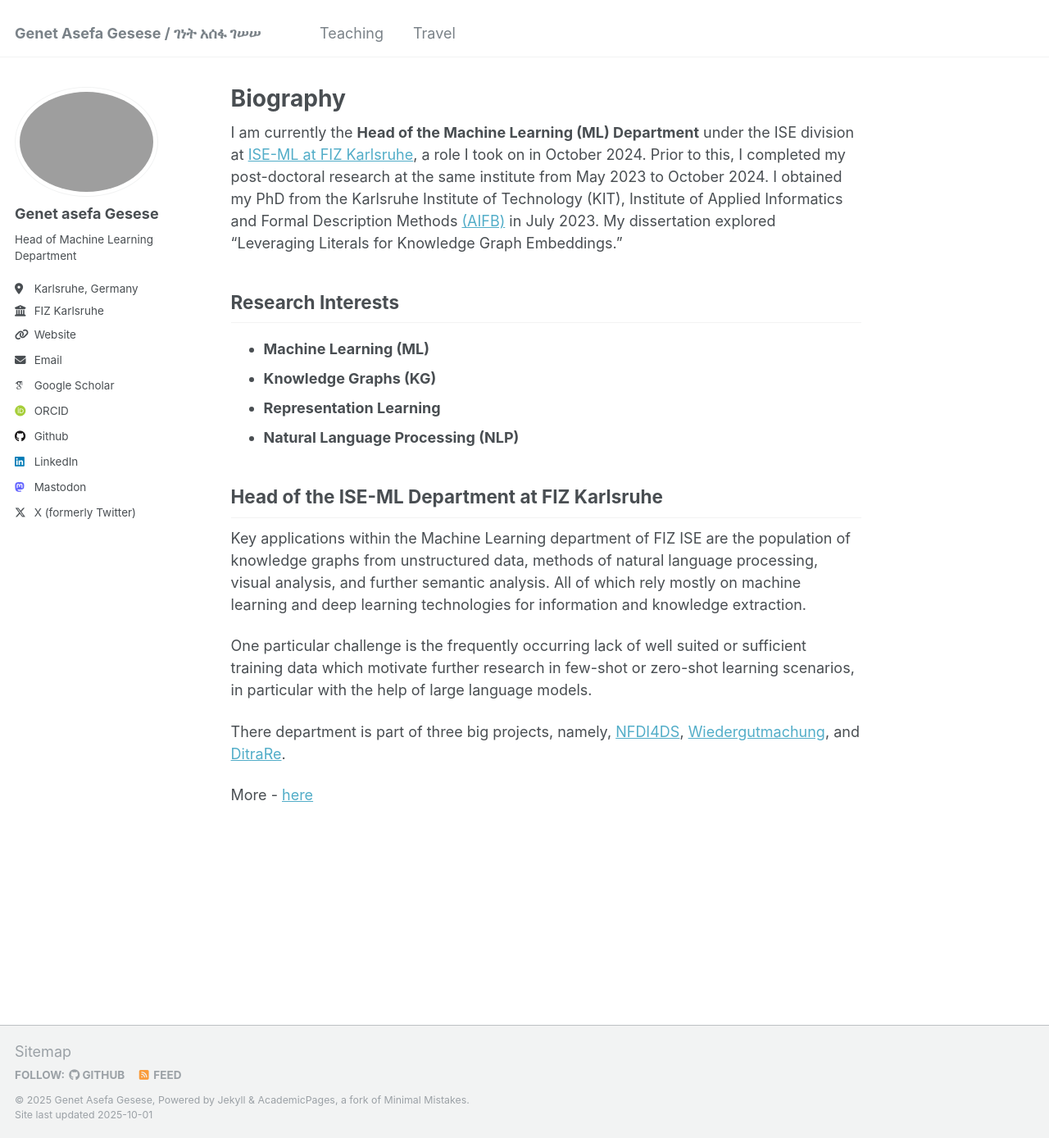
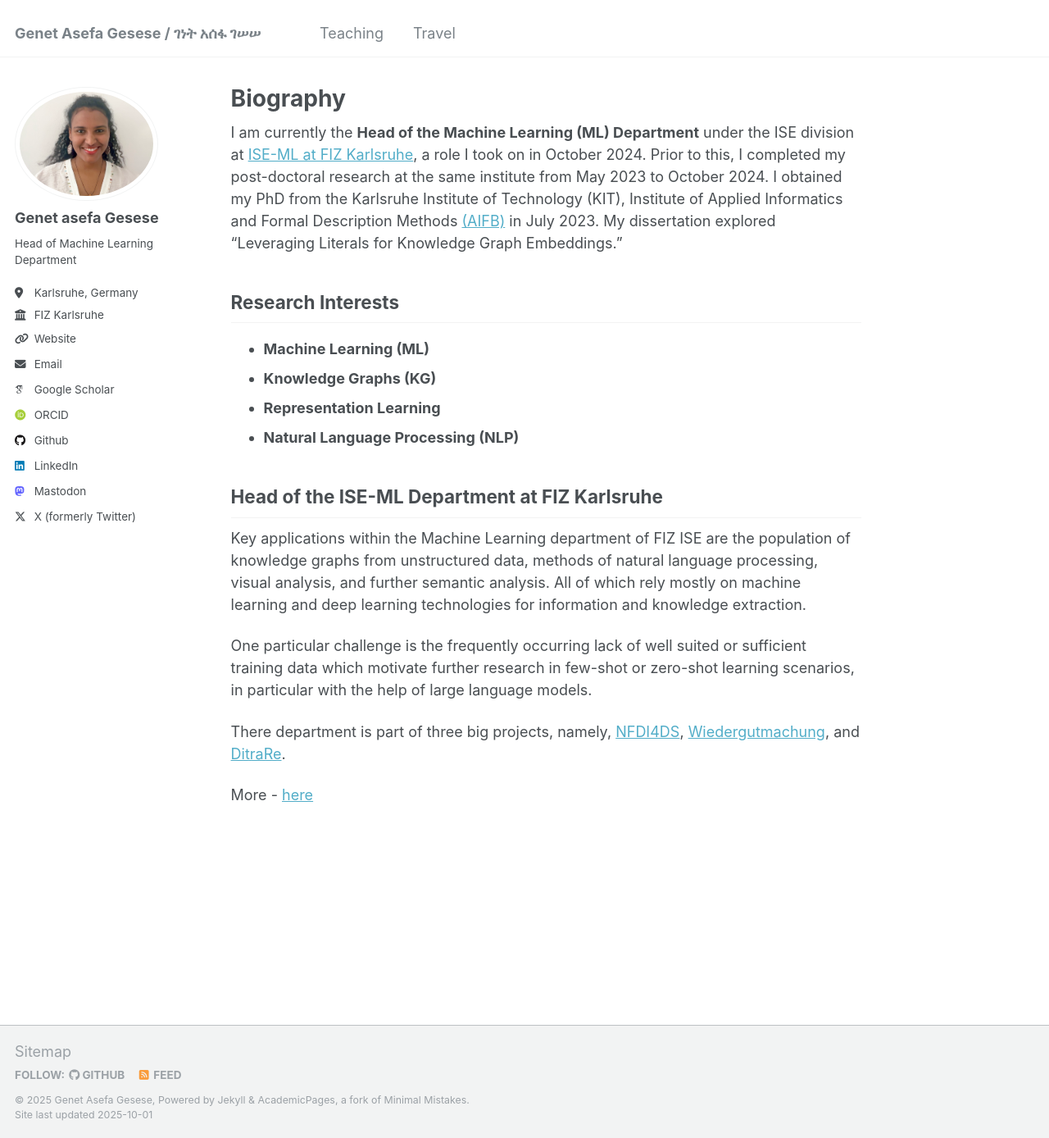
Before and after one commit to GenetAsefa/GenetAsefa.github.io, a Jekyll site: the page built from _pages/about.md, in a window 1280 px wide and 1388 px high. Shown: the whole window at 82% size. Built offline with Jekyll 4.4.1, drawn with Linux system fonts in a browser that asks for light colours; some web fonts are replaced.

Commit message:
Update _config.yml

```diff
--- a/_config.yml
+++ b/_config.yml
@@ -21,7 +21,7 @@ repository               : "academicpages/academicpages.github.io"
 #               Additional customization can be done by editing /_includes/author-profile.html
 author:
   # Biographic information
-  avatar           : "genet2.jpeg"
+  avatar           : "genet2.jpg"
   name             : "Genet asefa Gesese"
   pronouns         : # example: "she/her"
   bio              : "Head of Machine Learning Department"
```
